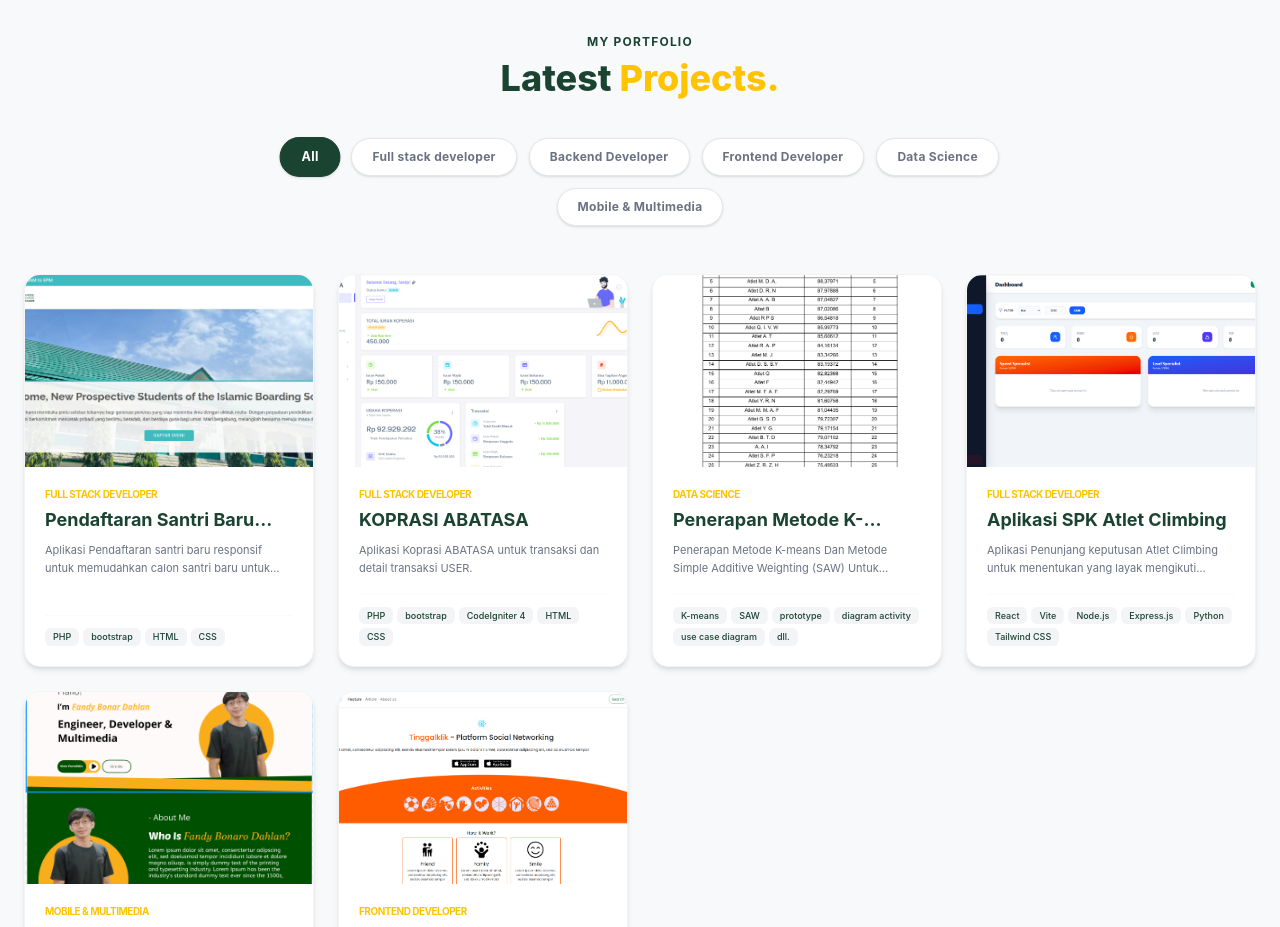
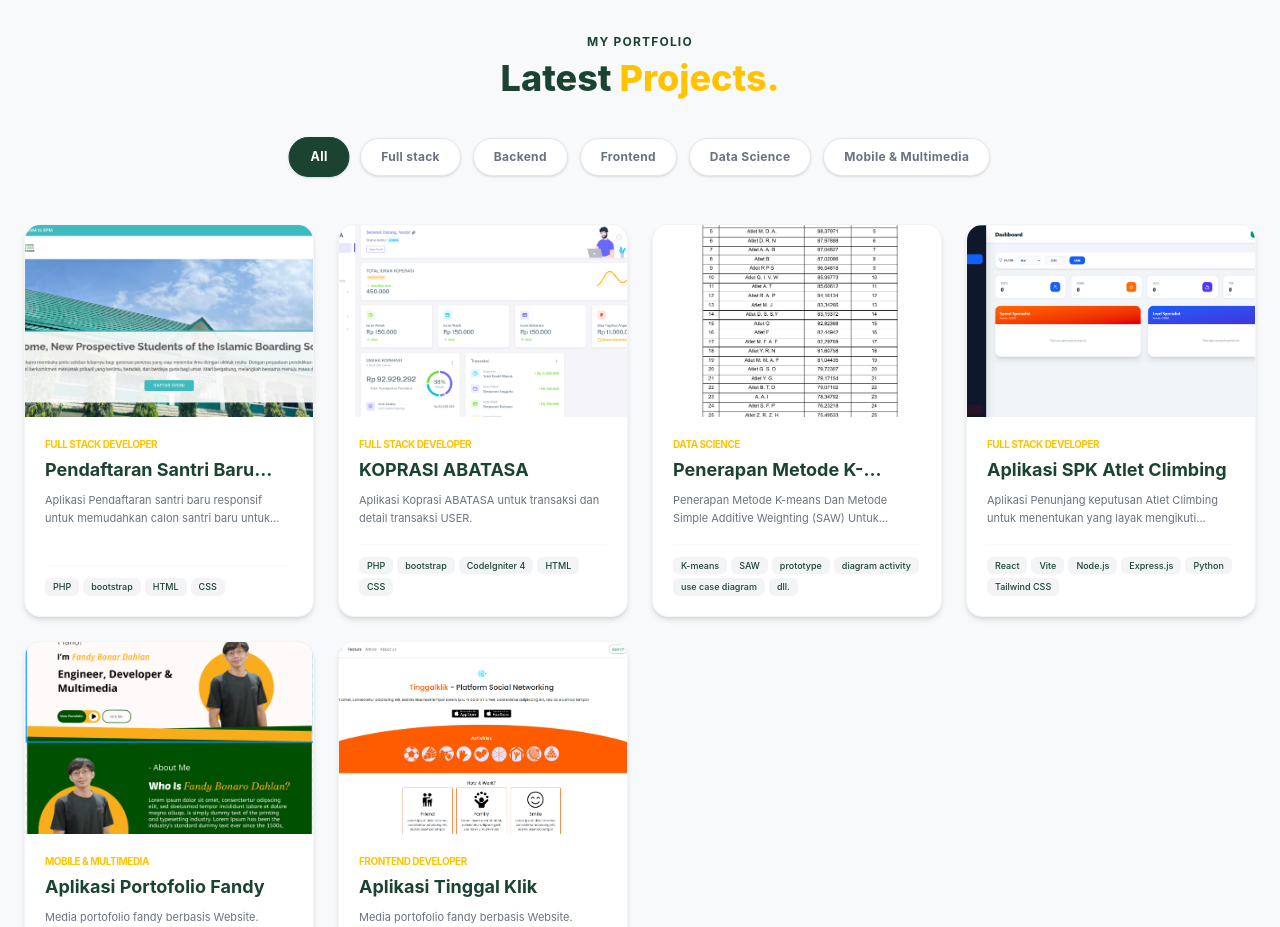
Before and after one commit to fandydahlan3/my-portfolio, a React (Vite) app in the folder fullstack-porto-fandy/porto-fandy-react/: page / in a window 1280 px wide. Shown: the part 1980-2907 px from the top of the page. Built offline with nearby package versions, Linux system fonts and the light colour scheme.

Commit message:
style: persempit max-width area tombol filter portfolio

```diff
--- a/fullstack-porto-fandy/porto-fandy-react/src/sections/Portfolio.jsx
+++ b/fullstack-porto-fandy/porto-fandy-react/src/sections/Portfolio.jsx
@@ -73,7 +73,7 @@ const Portfolio = () => {
   });
 
   const displayedProjects = filteredProjects.slice(0, visibleCount);
-  const categories = ["All", "Full stack developer","Backend Developer", "Frontend Developer", "Data Science", "Mobile & Multimedia"];
+  const categories = ["All", "Full stack","Backend", "Frontend", "Data Science", "Mobile & Multimedia"];
 
   return (
     <section id="portfolio" className="py-20 bg-[#F8F9FA]">
```
